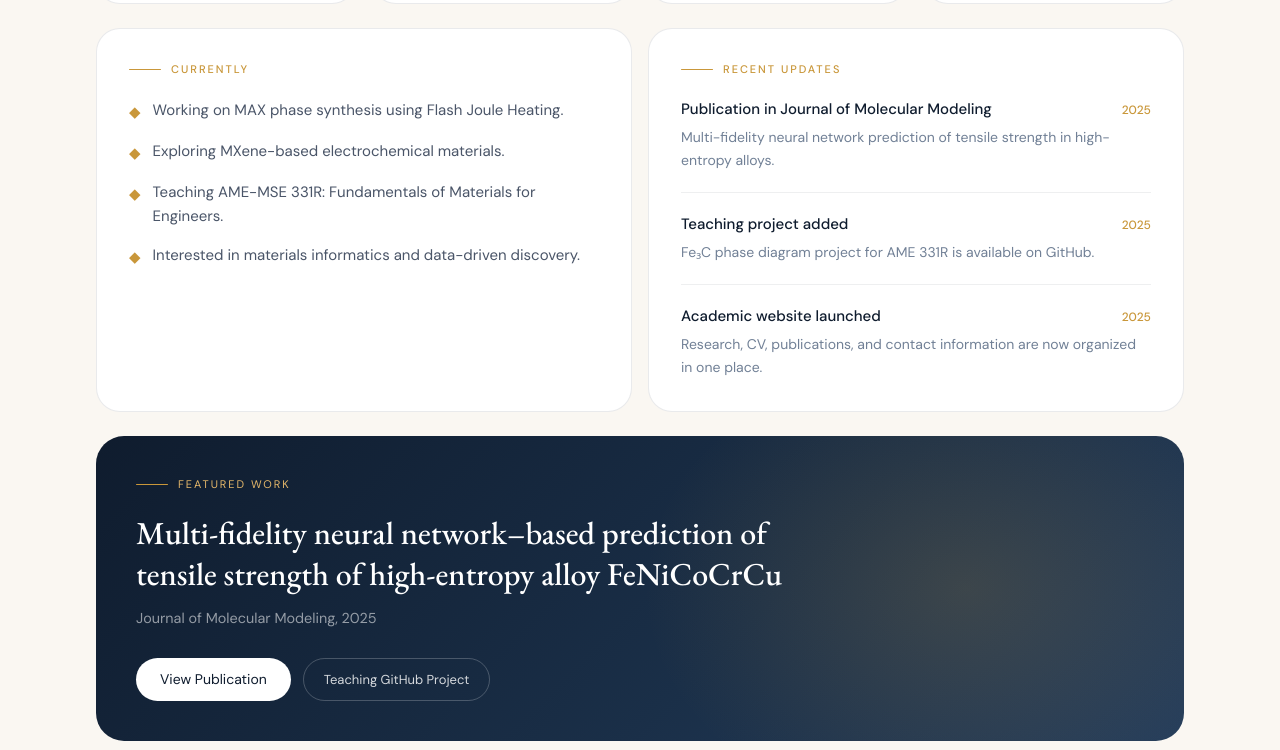
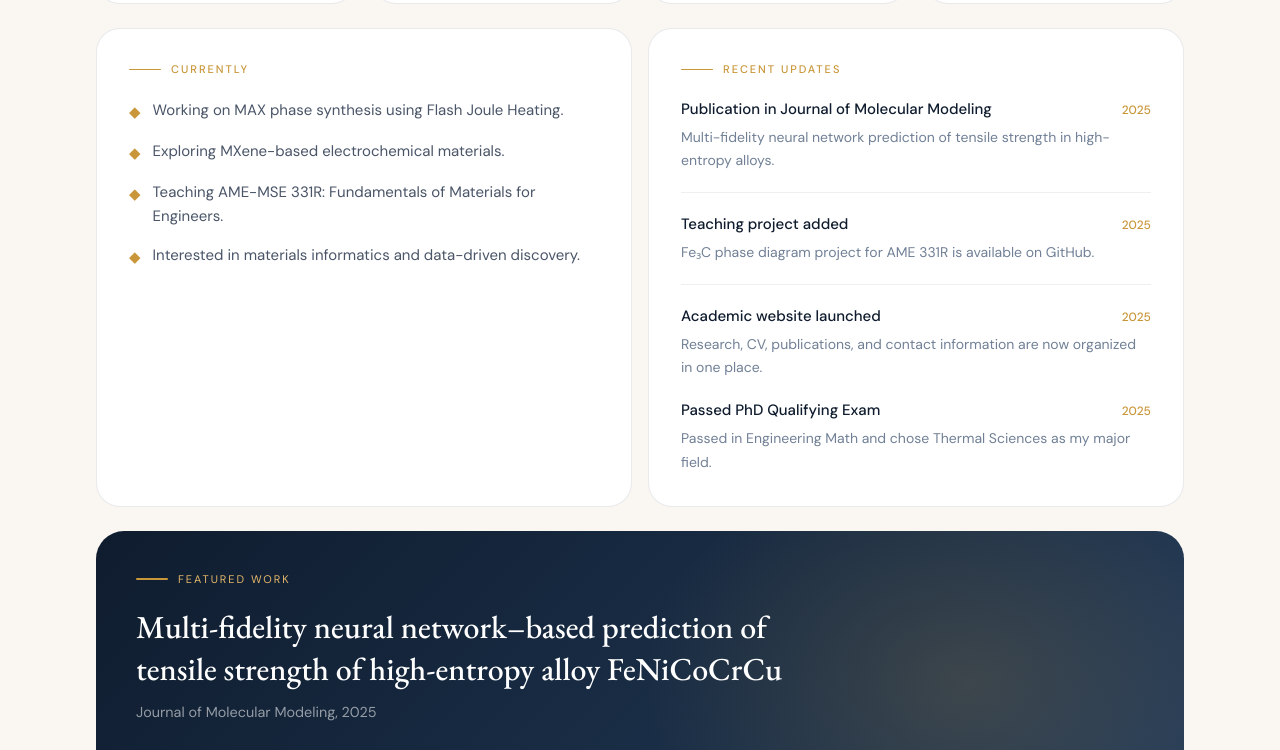
Before and after one commit to Alif1831/academic-site, a Next.js app: page / in a window 1280 px wide. Shown: the part 801-1551 px from the top of the page. Built offline with nearby package versions, Linux system fonts and the light colour scheme.

Commit message:
Add PhD qualifying exam to recent updates

```diff
--- a/app/page.tsx
+++ b/app/page.tsx
@@ -178,6 +178,11 @@ export default function Home() {
                 text: "Research, CV, publications, and contact information are now organized in one place.",
                 year: "2025",
               },
+              {
+                title: "Passed PhD Qualifying Exam",
+                text: "Passed in Engineering Math and chose Thermal Sciences as my major field.",
+                year: "2025",
+              },
             ].map((item, i) => (
               <div key={item.title} style={{
                 paddingBottom: i < 2 ? "1.25rem" : 0,
```
